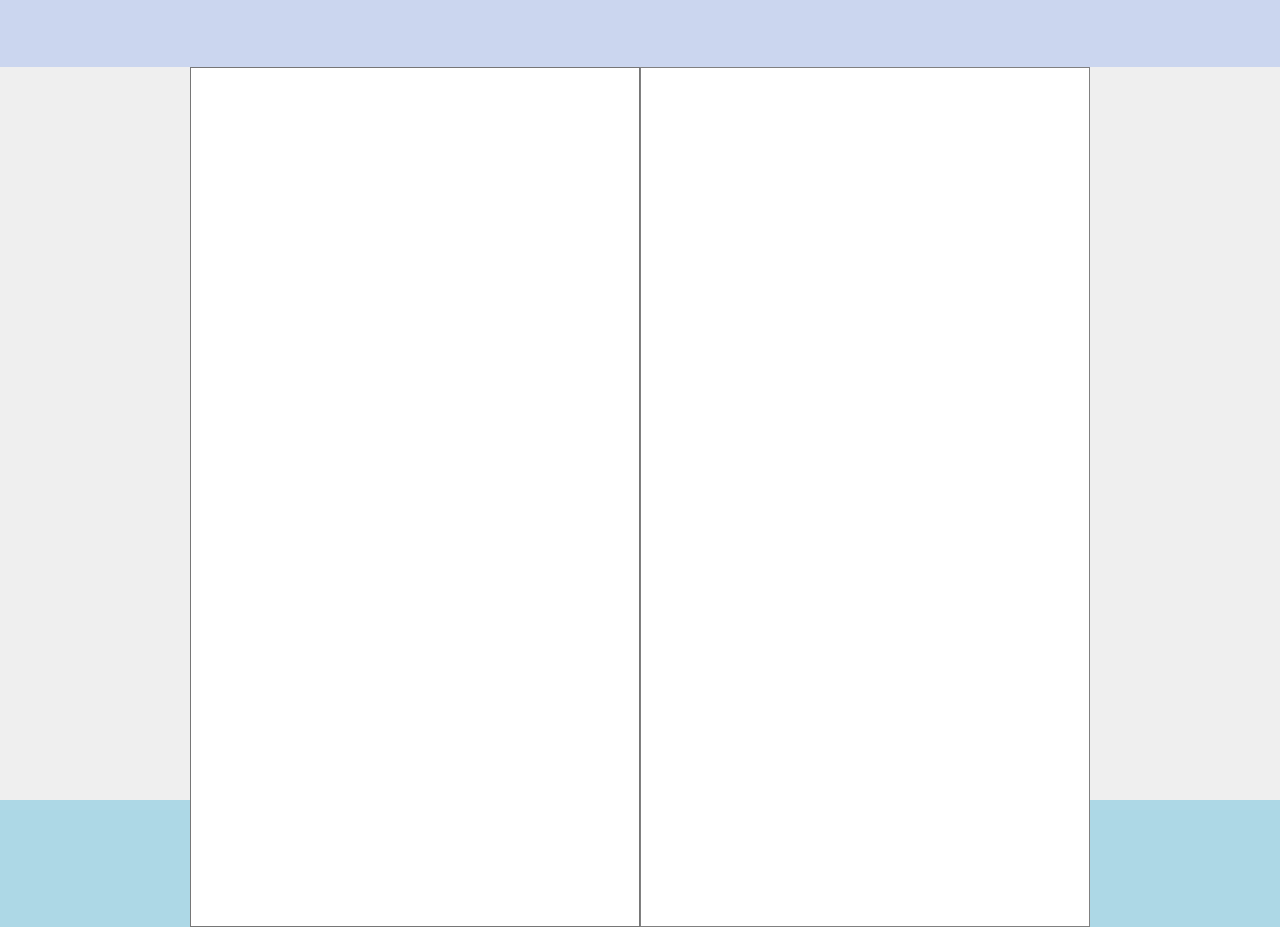
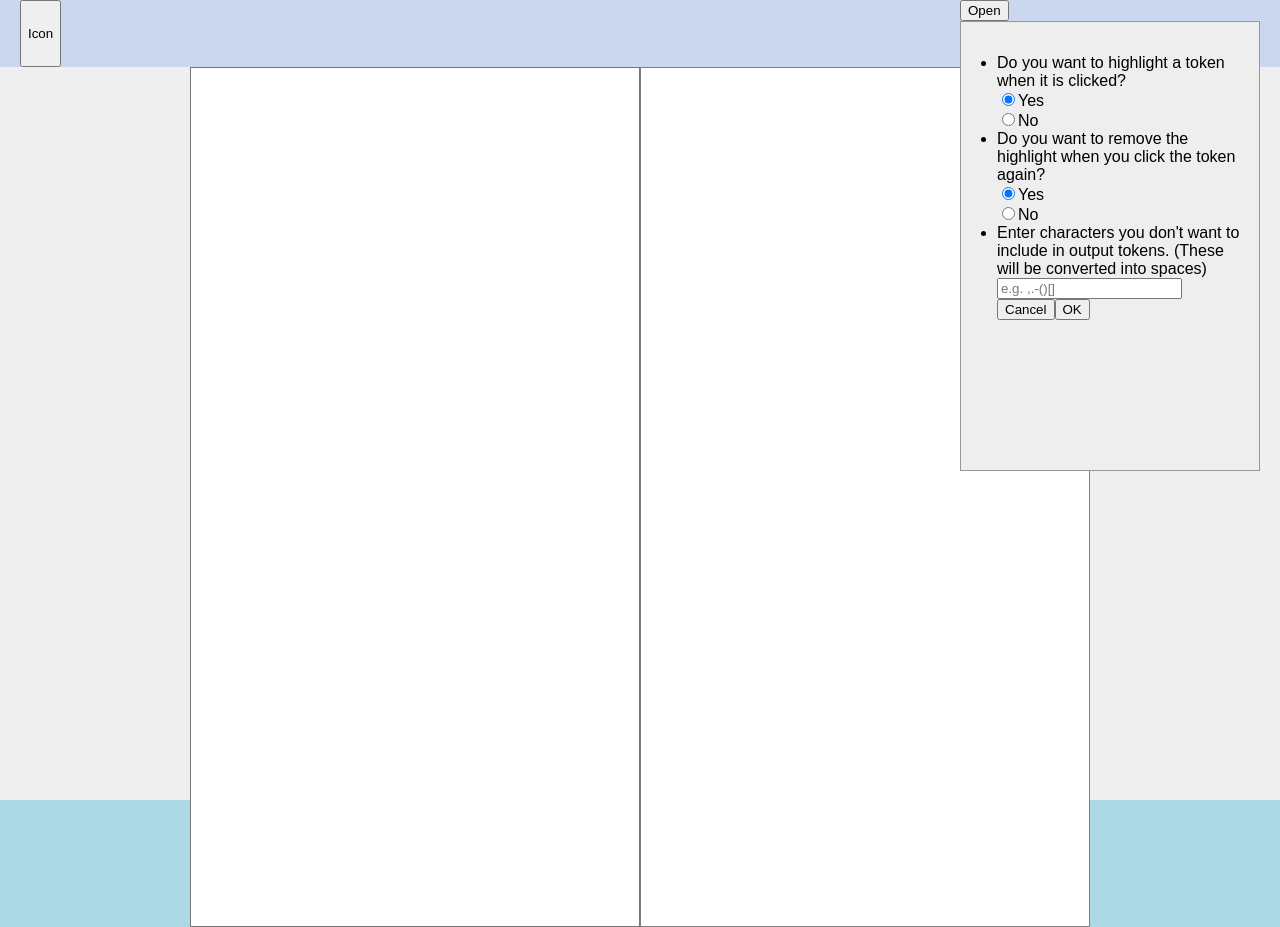
Before and after one commit to Lulkafe/CopyTokenizer, a React app: page / in a window 1280 px wide. Built offline with nearby package versions, Linux system fonts and the light colour scheme.

Commit message:
Added rough skelton code of Setting window

```diff
--- a/src/components.tsx
+++ b/src/components.tsx
@@ -1,5 +1,5 @@
 import React from "react";
-import { useReducer, useContext, createContext } from "react";
+import { useReducer, useContext, createContext, useState } from "react";
 import { initState, TokenizerReducer, ACTION } from './reducer'
 import { linesToElements } from "./textTokenizer";
 
@@ -28,11 +28,56 @@ function Header () {
     return (
         <nav>
             <div id='nav__content-wrapper'>
-
+                {/* This Icon is temporary.
+                    Will replace with a setting icon later */}
+                <button type='button'>Icon</button>
+                <SettingMenu/>
             </div>
         </nav>
     )
 }
+
+function SettingMenu () {
+
+    return (
+        <div>
+            {/* TODO: This button element is temporary.
+                will replace with a setting icon later */}
+            <button type='button'>Open</button>
+            <div id='nav__setting-window'>
+                <ul>
+                    <li>Do you want to highlight a token when it is clicked?</li>
+                    <div>
+                        <input type='radio' name='token-clicked' id='nav__setting-radio-hl__yes' checked/>
+                        <label htmlFor='nav__setting-radio-hl'>Yes</label>
+                        <br/>
+                        <input type='radio' name='token-clicked' id='nav__setting-radio-hl__no'/>
+                        <label htmlFor='nav__setting-radio-hl'>No</label>
+                        <br/>
+                    </div>
+                    <li>Do you want to remove the highlight when you click the token again?</li>
+                    <div>
+                        <input type='radio' name='hl-clicked-again' id='nav__setting-radio-hlagain__yes' checked/>
+                        <label htmlFor='nav__setting-radio-hlagain'>Yes</label>
+                        <br/>
+                        <input type='radio' name='hl-clicked-again' id='nav__setting-radio-hlagain__no'/>
+                        <label htmlFor='nav__setting-radio-hlagain'>No</label>
+                        <br/>
+                    </div>
+
+                    <li>Enter characters you don't want to include in output tokens. (These will be converted into spaces)</li>
+                    <input type='text' placeholder='e.g. ,.-()[]'></input>
+
+                    <div>
+                        <button type='button'>Cancel</button>
+                        <button type='button'>OK</button>
+                    </div>
+                </ul>
+            </div>
+        </div>
+    )
+}
+
 
 function Content (props) {
     return (
--- a/src/sass/nav-bar.sass
+++ b/src/sass/nav-bar.sass
@@ -1,4 +1,19 @@
 #nav__content-wrapper
     height: 67px
     width: 100%
+    padding: 0 20px 0 20px
     background: #CBD6EF
+    display: flex
+    justify-content: space-between
+
+#nav__setting-window
+    font-family: Arial, Helvetica, sans-serif
+    position: relative
+    width: 300px
+    height: 450px
+    padding: 16px
+    background-color: #EEEEEE
+    border: 1px solid #979797
+
+#nav__setting-window ul
+    padding-left: 20px
```
